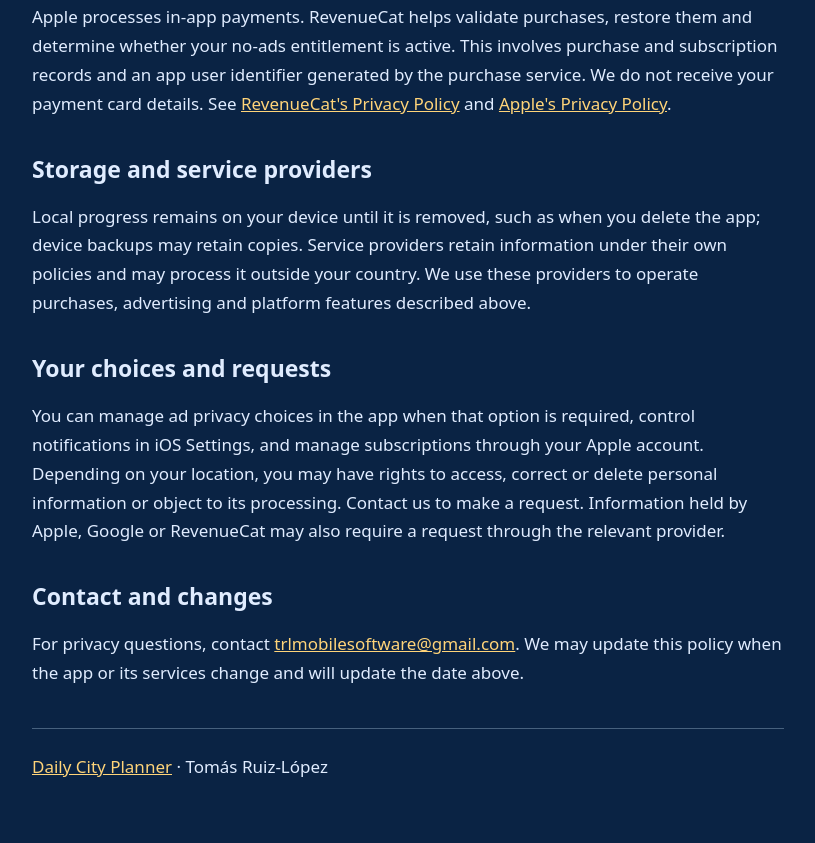
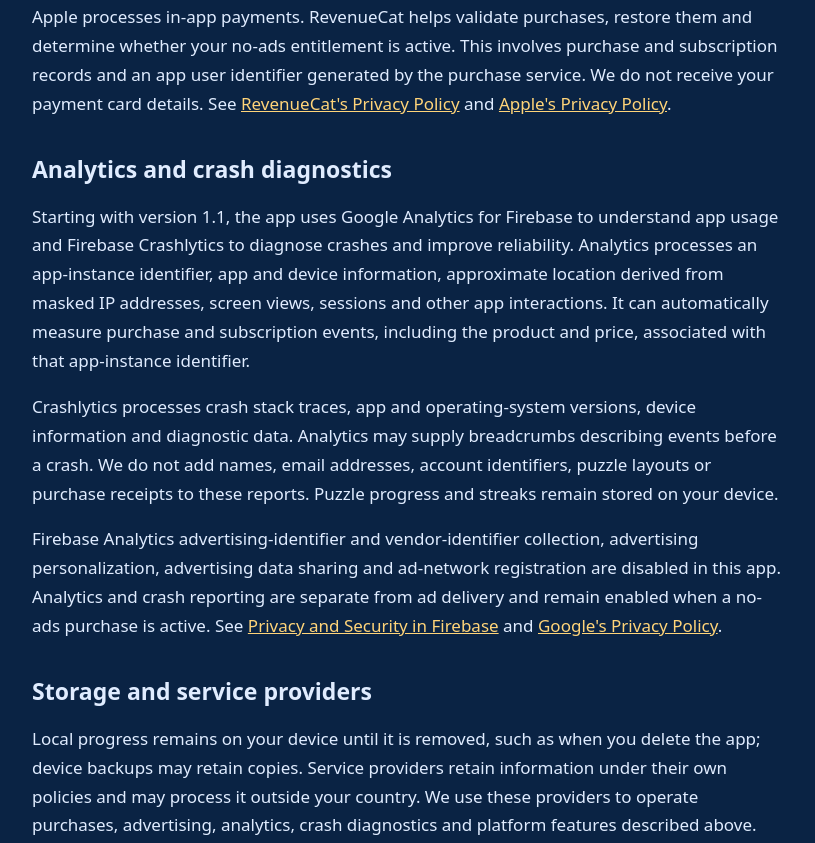
Before and after one commit to truizlop/daily-city-planner-site, a plain HTML site: page privacy.html in a window 1280 px wide. Shown: the part 1085-1928 px from the top of the page, without its empty margins (232-1047 px from the left). Drawn offline with Linux system fonts and the light colour scheme.

Commit message:
Disclose Firebase Analytics and Crashlytics for version 1.1

```diff
--- a/privacy.html
+++ b/privacy.html
@@ -4,7 +4,7 @@
 <meta charset="utf-8">
 <meta name="viewport" content="width=device-width, initial-scale=1">
 <title>Privacy Policy · Daily City Planner</title>
-<meta name="description" content="How Daily City Planner handles game progress, purchases, advertising and your privacy choices.">
+<meta name="description" content="How Daily City Planner handles game progress, purchases, advertising, analytics, crash reports and your privacy choices.">
 <style>
 :root{color-scheme:dark}*{box-sizing:border-box}body{margin:0;background:#0a2344;color:#e0ecff;font:17px/1.7 system-ui,sans-serif}main{max-width:800px;margin:auto;padding:48px 24px 80px}a{color:#ffd479}h1,h2{line-height:1.25}h1{font-size:clamp(30px,7vw,44px)}h2{font-size:23px;margin-top:36px}.date{color:#b1c6df}footer{border-top:1px solid #47617e;margin-top:40px;padding-top:24px}
 </style>
@@ -12,7 +12,7 @@
 <body><main>
 <a href="./">← Daily City Planner</a>
 <h1>Privacy Policy</h1>
-<p class="date">Last updated: September 17, 2026</p>
+<p class="date">Last updated: September 22, 2026</p>
 <p>Daily City Planner is an iOS puzzle game provided by Tomás Ruiz-López. This policy explains how the app handles information and the choices available to you.</p>
 <h2>Game progress and device features</h2>
 <p>Your puzzle progress, streaks, tutorial status and preferences are stored on your device. The app does not require an account. Notifications and Live Activities use Apple's device features. Sharing a result happens only when you choose to share it through the iOS share sheet.</p>
@@ -23,8 +23,12 @@
 <p>The current app does not request Apple's tracking permission or access the advertising identifier through that permission. Privacy choices do not necessarily prevent all processing needed to deliver contextual ads or maintain the service. See <a href="https://policies.google.com/privacy">Google's Privacy Policy</a> and <a href="https://policies.google.com/technologies/partner-sites">how Google uses information from apps</a>.</p>
 <h2>Purchases</h2>
 <p>Apple processes in-app payments. RevenueCat helps validate purchases, restore them and determine whether your no-ads entitlement is active. This involves purchase and subscription records and an app user identifier generated by the purchase service. We do not receive your payment card details. See <a href="https://www.revenuecat.com/privacy">RevenueCat's Privacy Policy</a> and <a href="https://www.apple.com/legal/privacy/">Apple's Privacy Policy</a>.</p>
+<h2>Analytics and crash diagnostics</h2>
+<p>Starting with version 1.1, the app uses Google Analytics for Firebase to understand app usage and Firebase Crashlytics to diagnose crashes and improve reliability. Analytics processes an app-instance identifier, app and device information, approximate location derived from masked IP addresses, screen views, sessions and other app interactions. It can automatically measure purchase and subscription events, including the product and price, associated with that app-instance identifier.</p>
+<p>Crashlytics processes crash stack traces, app and operating-system versions, device information and diagnostic data. Analytics may supply breadcrumbs describing events before a crash. We do not add names, email addresses, account identifiers, puzzle layouts or purchase receipts to these reports. Puzzle progress and streaks remain stored on your device.</p>
+<p>Firebase Analytics advertising-identifier and vendor-identifier collection, advertising personalization, advertising data sharing and ad-network registration are disabled in this app. Analytics and crash reporting are separate from ad delivery and remain enabled when a no-ads purchase is active. See <a href="https://firebase.google.com/support/privacy">Privacy and Security in Firebase</a> and <a href="https://policies.google.com/privacy">Google's Privacy Policy</a>.</p>
 <h2>Storage and service providers</h2>
-<p>Local progress remains on your device until it is removed, such as when you delete the app; device backups may retain copies. Service providers retain information under their own policies and may process it outside your country. We use these providers to operate purchases, advertising and platform features described above.</p>
+<p>Local progress remains on your device until it is removed, such as when you delete the app; device backups may retain copies. Service providers retain information under their own policies and may process it outside your country. We use these providers to operate purchases, advertising, analytics, crash diagnostics and platform features described above.</p>
 <h2>Your choices and requests</h2>
 <p>You can manage ad privacy choices in the app when that option is required, control notifications in iOS Settings, and manage subscriptions through your Apple account. Depending on your location, you may have rights to access, correct or delete personal information or object to its processing. Contact us to make a request. Information held by Apple, Google or RevenueCat may also require a request through the relevant provider.</p>
 <h2>Contact and changes</h2>
```
